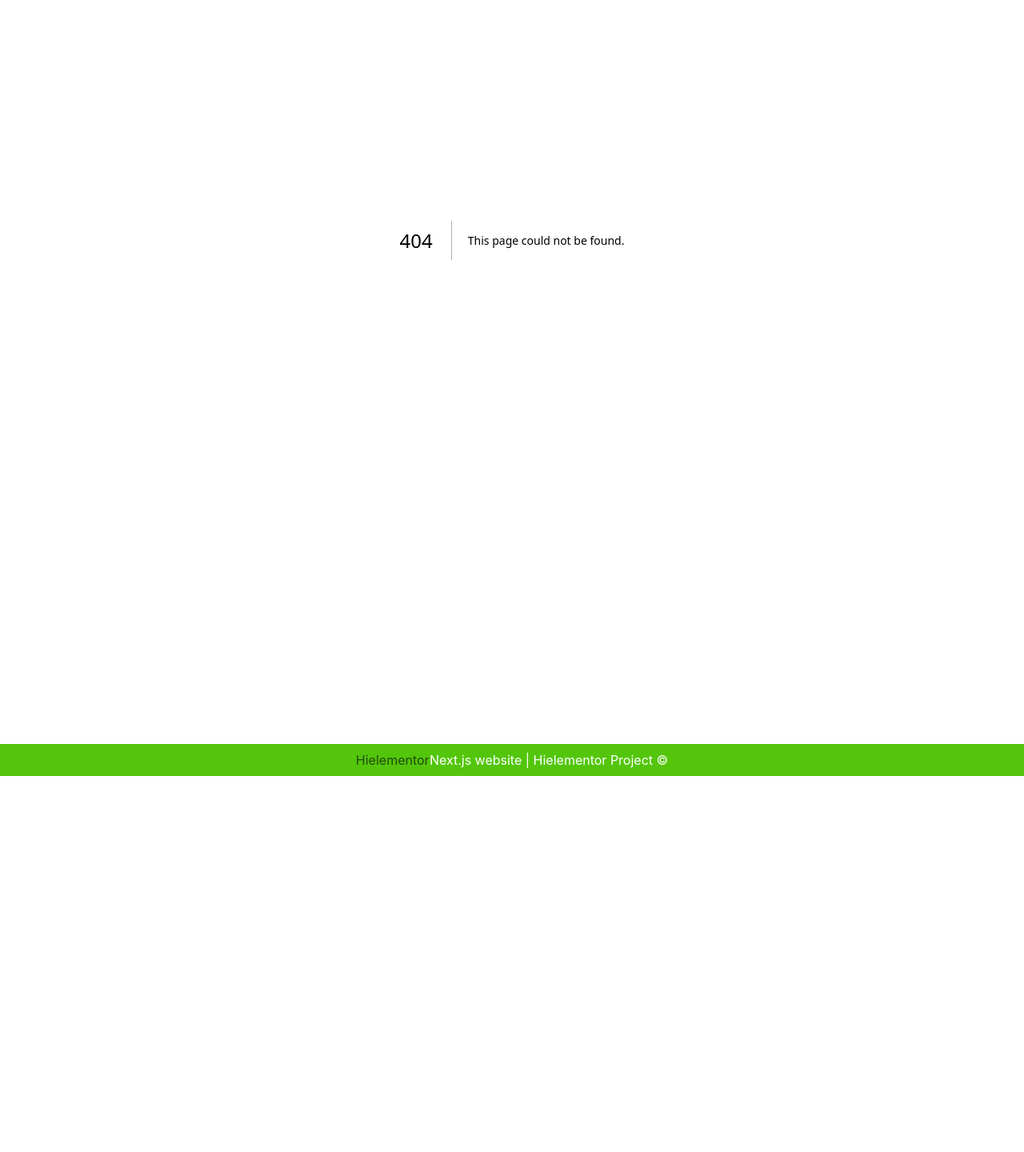
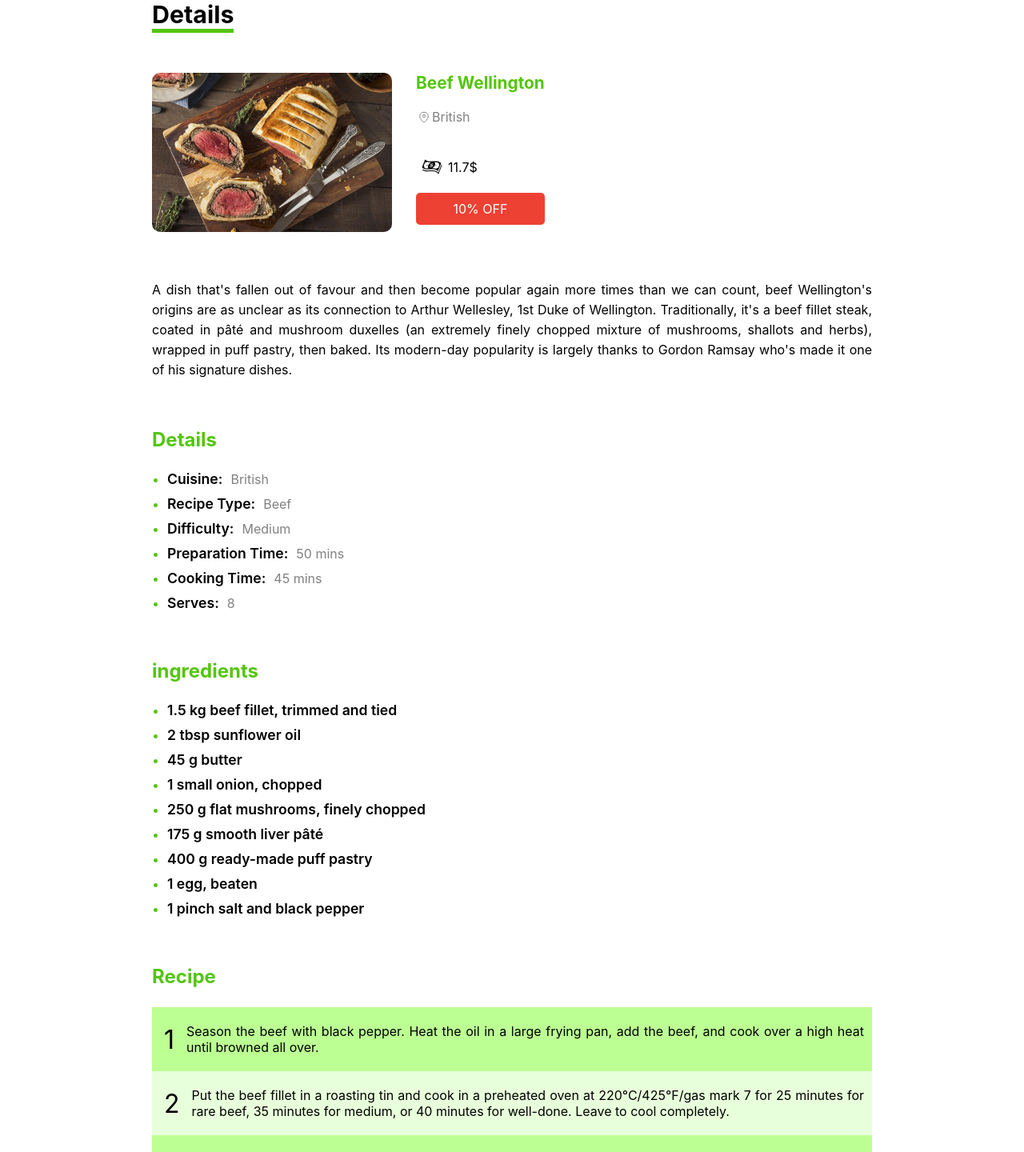
Before and after one commit to aliyoosefi68/food-app-next, a Next.js app: page /menu/1 in a window 1280 px wide. Before the commit this address had no page. Shown: the part 164-1604 px from the top of the page at 80% size. Before the commit the page ends 1134 px from the top, so only its background shows below. Built offline with nearby package versions, Linux system fonts and the light colour scheme; data requests are answered from the project's data file.

Commit message:
make menu page and detail page od foods

```diff
--- /dev/null
+++ b/components/templates/DetailePage.js
@@ -0,0 +1,76 @@
+import Dollar from "../icones/Dollar";
+import Location from "../icones/Location";
+import styles from "./DetailePage.module.css";
+
+const DetailePage = (props) => {
+  const {
+    id,
+    name,
+    price,
+    discount,
+    introduction,
+    details,
+    ingredients,
+    recipe,
+  } = props;
+  return (
+    <div className={styles.container}>
+      <h2>Details</h2>
+      <div className={styles.subContainer}>
+        <div className={styles.banner}>
+          <img src={`/images/${id}.jpeg`} alt={name} />
+          <div>
+            <h3>{name}</h3>
+            <span className={styles.location}>
+              <Location />
+              {details[0].Cuisine}
+            </span>
+            <span className={styles.price}>
+              <Dollar />
+              {discount ? (price * (100 - discount)) / 100 : price}$
+            </span>
+            {discount ? (
+              <span className={styles.discount}>{discount}% OFF</span>
+            ) : null}
+          </div>
+        </div>
+        <div className={styles.introduction}>
+          <p>{introduction}</p>
+        </div>
+        <div className={styles.details}>
+          <h4>Details</h4>
+          <ul>
+            {details.map((detail, index) => (
+              <li key={index}>
+                <p>{Object.keys(detail)[0]}: </p>
+                <span>{Object.values(detail)[0]}</span>
+              </li>
+            ))}
+          </ul>
+        </div>
+        <div className={styles.details}>
+          <h4>ingredients</h4>
+          <ul>
+            {ingredients.map((item, index) => (
+              <li key={index}>
+                <p>{item}</p>
+              </li>
+            ))}
+          </ul>
+        </div>
+        <div className={styles.recipe}>
+          <h4>Recipe</h4>
+          {recipe.map((item, index) => (
+            <div key={index} className={index % 2 ? styles.odd : styles.even}>
+              <span>{index + 1}</span>
+              <p>{item}</p>
+            </div>
+          ))}
+        </div>
+        <button>Add to Card</button>
+      </div>
+    </div>
+  );
+};
+
+export default DetailePage;
--- /dev/null
+++ b/components/templates/DetailePage.module.css
@@ -0,0 +1,155 @@
+.container {
+  max-width: 900px;
+  margin: auto;
+  margin-top: 100px;
+}
+
+.container h2 {
+  border-bottom: 5px solid #53c60b;
+  width: fit-content;
+  margin-bottom: 50px;
+  font-size: 1.9rem;
+}
+
+.banner {
+  display: flex;
+}
+
+.banner img {
+  width: 300px;
+  border-radius: 10px;
+}
+
+.banner div {
+  margin-left: 30px;
+}
+
+.banner h3 {
+  font-size: 1.3rem;
+  color: #53c60b;
+}
+
+.banner span {
+  display: flex;
+  align-items: center;
+}
+
+.location {
+  color: grey;
+  margin: 20px 0 40px;
+}
+
+.discount {
+  background-color: #ed4133;
+  color: white;
+  padding: 10px 0;
+  display: flex;
+  justify-content: center;
+  border-radius: 5px;
+  margin-top: 20px;
+}
+
+.introduction {
+  margin: 60px 0;
+  line-height: 25px;
+  text-align: justify;
+}
+
+.details {
+  margin-bottom: 60px;
+}
+
+.details h4 {
+  font-size: 1.5rem;
+  color: #53c60b;
+  margin: 24px 0;
+}
+
+.details ul {
+  list-style: none;
+}
+
+.details li {
+  display: flex;
+  align-items: center;
+  margin: 10px 0;
+}
+
+.details li::before {
+  content: "• ";
+  color: #53c60b;
+}
+
+.details p {
+  font-size: 1.1rem;
+  font-weight: 600;
+  margin: 0 10px;
+}
+
+.details span {
+  color: grey;
+}
+
+.recipe {
+  margin-bottom: 100px;
+}
+
+.recipe h4 {
+  font-size: 1.5rem;
+  color: #53c60b;
+  margin: 24px 0;
+}
+
+.recipe div {
+  display: flex;
+  align-items: center;
+  padding: 20px 10px;
+  text-align: justify;
+}
+
+.recipe span {
+  font-size: 2rem;
+  margin: 0 15px 0 5px;
+}
+
+.odd {
+  background-color: #e8ffdb;
+}
+
+.even {
+  background-color: #bcff93;
+}
+
+.container button {
+  width: 100%;
+  border: none;
+  background-color: #53c60b;
+  color: white;
+  padding: 15px;
+  font-size: 1.3rem;
+  border-radius: 10px;
+  cursor: pointer;
+  margin-bottom: 100px;
+}
+
+@media (max-width: 900px) {
+  .container {
+    padding: 20px;
+  }
+}
+
+@media (max-width: 600px) {
+  .container {
+    padding: 10px;
+  }
+  .banner {
+    flex-direction: column;
+  }
+  .banner div {
+    margin: 0;
+  }
+  .banner img {
+    width: 100%;
+    margin-bottom: 20px;
+  }
+}
--- /dev/null
+++ b/pages/menu/[menuId].js
@@ -0,0 +1,49 @@
+import DetailePage from "@/components/templates/DetailePage";
+import { useRouter } from "next/router";
+import React from "react";
+
+const details = ({ data }) => {
+  const router = useRouter();
+
+  if (router.isFallback) {
+    return <h2>Loading page....</h2>;
+  }
+  return (
+    <div>
+      <DetailePage {...data} />
+    </div>
+  );
+};
+
+export default details;
+
+export async function getStaticPaths() {
+  const res = await fetch("http://localhost:3001/data");
+  const json = await res.json();
+  const data = json.slice(0, 10);
+
+  const paths = data.map((food) => ({
+    params: { menuId: food.id.toString() },
+  }));
+
+  return {
+    paths,
+    fallback: true,
+  };
+}
+
+export async function getStaticProps(context) {
+  const { params } = context;
+  const res = await fetch(`http://localhost:3001/data/${params.menuId}`);
+  const data = await res.json();
+
+  if (!data.id) {
+    return {
+      notFound: true,
+    };
+  }
+  return {
+    props: { data },
+    revalidate: 10,
+  };
+}
```
Also changed, not shown: components/templates/Categories.js (added, +27 -0 lines), pages/categories/index.js (added, +8 -0 lines), components/templates/Categories.module.css (added).
